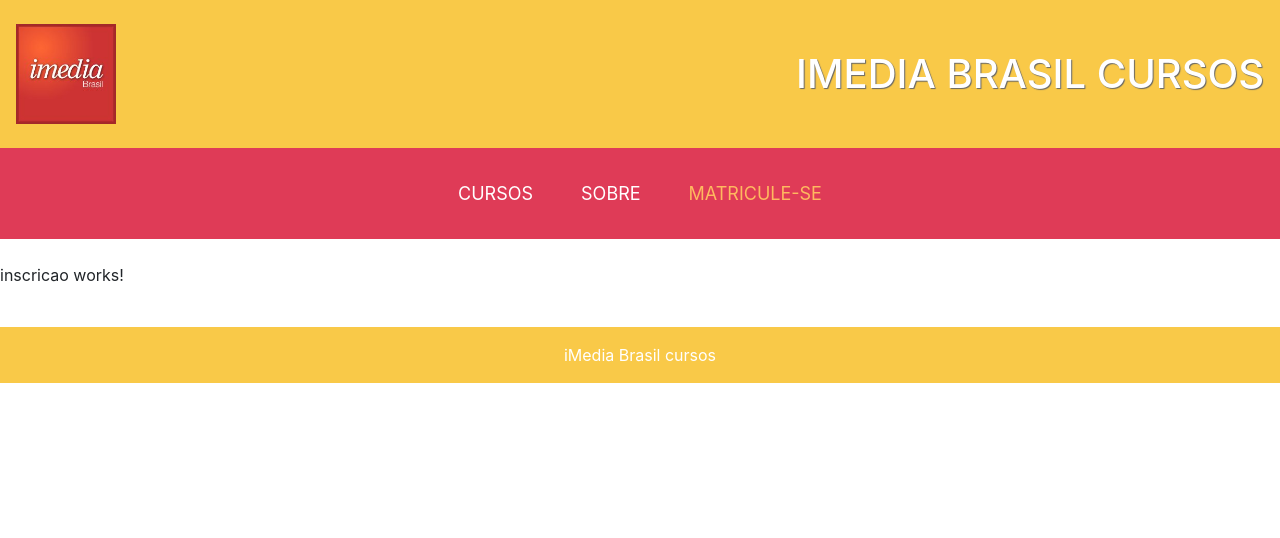
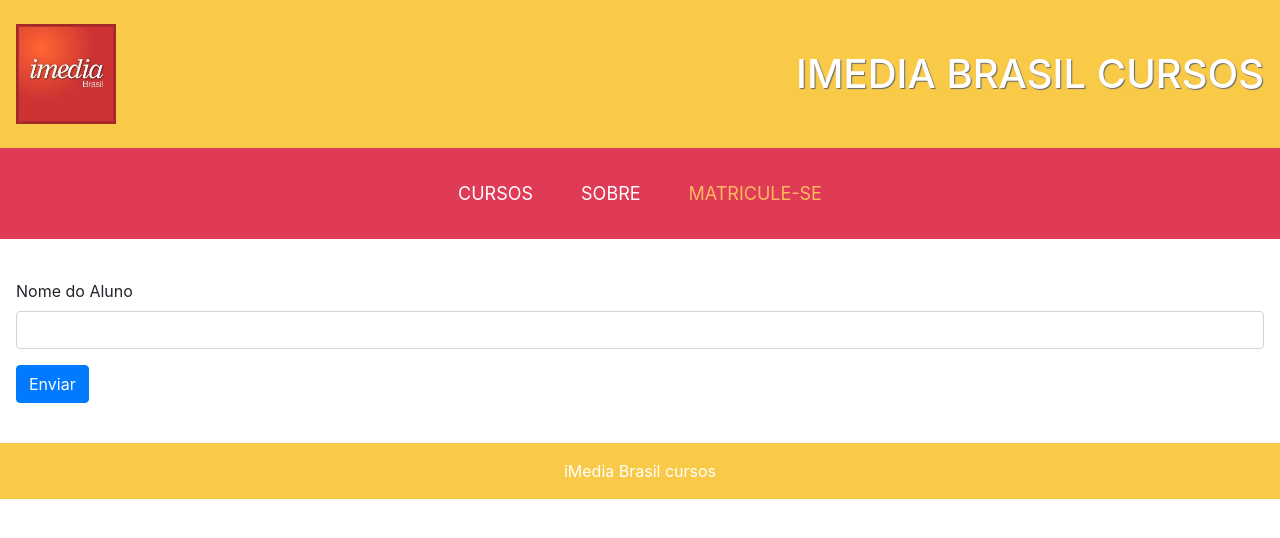
Before and after one commit to fellyph/angular-forms-curso, an Angular app: page /inscricao in a window 1280 px wide. Shown: the top 538 px of the page. Built offline with nearby package versions, Linux system fonts and the light colour scheme.

Commit message:
adding first input field

```diff
--- a/angular.json
+++ b/angular.json
@@ -27,7 +27,7 @@
               "node_modules/bootstrap/dist/css/bootstrap.min.css"
             ],
             "scripts": [
-              "curso-angular-forms/node_modules/jquery/dist/jquery.min.js",
+              "node_modules/jquery/dist/jquery.min.js",
               "node_modules/popper.js/dist/popper.min.js"
             ]
           },
--- a/src/app/inscricao/inscricao.component.css
+++ b/src/app/inscricao/inscricao.component.css
@@ -0,0 +1,3 @@
+.form-inscricao {
+  padding: 1em;
+}
--- a/src/app/inscricao/inscricao.component.html
+++ b/src/app/inscricao/inscricao.component.html
@@ -1,3 +1,7 @@
-<p>
-  inscricao works!
-</p>
+<form class="form-inscricao">
+  <div class="form-group">
+    <label>Nome do Aluno</label>
+    <input type="text" class="form-control" id="inputNome" />
+  </div>
+  <button type="submit" class="btn btn-primary">Enviar</button>
+</form>
```
